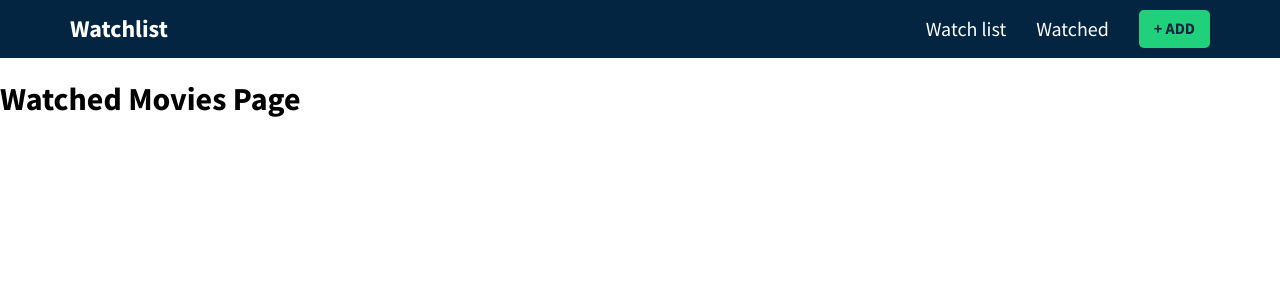
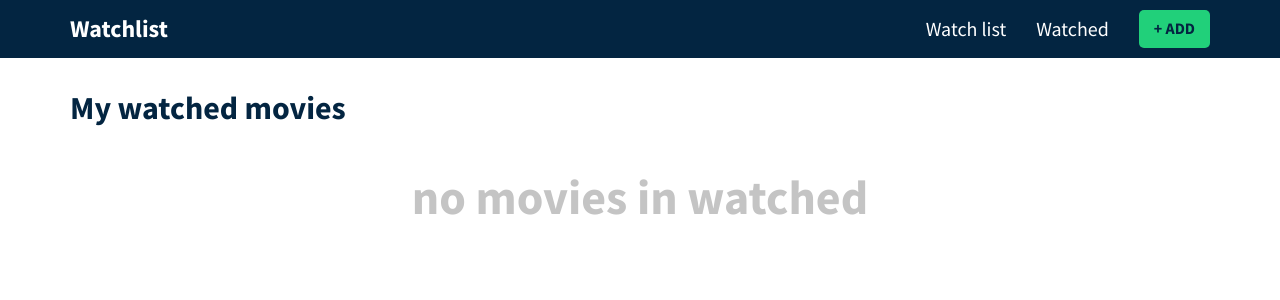
Before and after one commit to robertoandres24/movie-watchlist-react-context, a React (Create React App) app: page /watched in a window 1280 px wide. Shown: the top 300 px of the page. Built offline with nearby package versions, Linux system fonts and the light colour scheme.

Commit message:
add to watched movies functionality

```diff
--- a/src/components/MovieControls.js
+++ b/src/components/MovieControls.js
@@ -2,12 +2,12 @@ import React, { useContext } from 'react'
 import { GlobalContext } from "../context/GlobalState";
 
 export const MovieControls = ({ movie, type }) => {
-  const { removeMovieFromWatchlist } = useContext(GlobalContext)
+  const { removeMovieFromWatchlist, addMovieToWatched } = useContext(GlobalContext)
   return (
     <div className="inner-card-controls">
       {type === 'watchlist' && (
         <>
-          <button className="ctrl-btn">
+          <button className="ctrl-btn" onClick={() => addMovieToWatched(movie)}>
             <i className="fa-fw far fa-eye"></i>
           </button>
           <button className="ctrl-btn" onClick={() => removeMovieFromWatchlist(movie.id)}>
--- a/src/components/Watched.js
+++ b/src/components/Watched.js
@@ -1,9 +1,26 @@
-import React from 'react'
+import React, { useContext } from 'react'
+import { GlobalContext } from "../context/GlobalState";
+import { MovieCard } from './MovieCard';
 
 export const Watched = () => {
+  const { watched } = useContext(GlobalContext)
   return (
-    <div>
-      <h1>Watched Movies Page</h1>
+    <div className="movie-page">
+      <div className="container">
+        <div className="header">
+          <h1 className="heading">My watched movies</h1>
+        </div>
+        {watched.length > 0 ? (
+          <div className="movie-grid">
+            {watched.map(movie => (
+              <MovieCard movie={movie} type='watched' />
+            ))}
+          </div>
+        ) : (
+            <h2 className='no-movies'>no movies in watched</h2>
+          )}
+
+      </div>
     </div>
   )
 }
--- a/src/context/AppReducer.js
+++ b/src/context/AppReducer.js
@@ -4,6 +4,12 @@ const fn = (state, action) => {
       return {
         ...state,
         watchlist: [action.payload, ...state.watchlist]
+      }
+    case 'ADD_MOVIE_TO_WATCHED':
+      return {
+        ...state,
+        watchlist: state.watchlist.filter(movie => movie.id !== action.payload.id),
+        watched: [action.payload, ...state.watched]
       }
     case 'REMOVE_MOVIE_FROM_WATCHLIST':
       return {
--- a/src/context/GlobalState.js
+++ b/src/context/GlobalState.js
@@ -22,6 +22,9 @@ export const GlobalProvider = props => {
   const addMovieToWatchlist = (movie) => {
     dispatch({ type: 'ADD_MOVIE_TO_WATCHLIST', payload: movie })
   }
+  const addMovieToWatched = (movie) => {
+    dispatch({ type: 'ADD_MOVIE_TO_WATCHED', payload: movie })
+  }
   const removeMovieFromWatchlist = (id) => {
     dispatch({ type: 'REMOVE_MOVIE_FROM_WATCHLIST', payload: id })
   }
@@ -30,7 +33,7 @@ export const GlobalProvider = props => {
   return (
     <GlobalContext.Provider value={{
       watchlist: state.watchlist, watched: state.watched,
-      addMovieToWatchlist, removeMovieFromWatchlist
+      addMovieToWatchlist, removeMovieFromWatchlist, addMovieToWatched
     }}>
       {props.children}
     </GlobalContext.Provider>
```
